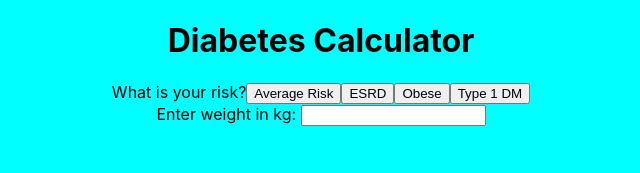
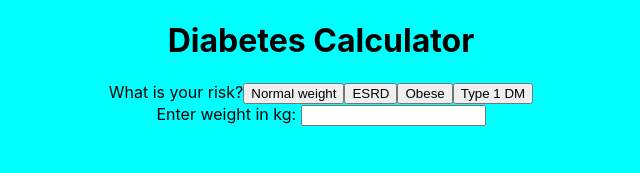
Before and after one commit to juliob13/dm, a React (Create React App) app: page / in a window 1280 px wide. Shown: the top 173 px of the page, without its empty margins (319-959 px from the left). Built offline with nearby package versions, Linux system fonts and the light colour scheme.

Commit message:
alternative look

```diff
--- a/src/Choices.js
+++ b/src/Choices.js
@@ -3,7 +3,7 @@ import Weight from './weight';
 
 export default function Choices(){
     const [choiceValue, setChoiceValue] = useState(0.4);
-    const multiplier ={"Average Risk":0.4, ESRD:0.2, Obese:0.5, "Type 1 DM": 0.2}
+    const multiplier ={"Normal weight":0.4, ESRD:0.2, Obese:0.5, "Type 1 DM": 0.2}
     const handleChangeValue = ({target})=>{
         let y =target.value;
         setChoiceValue(y);
```
